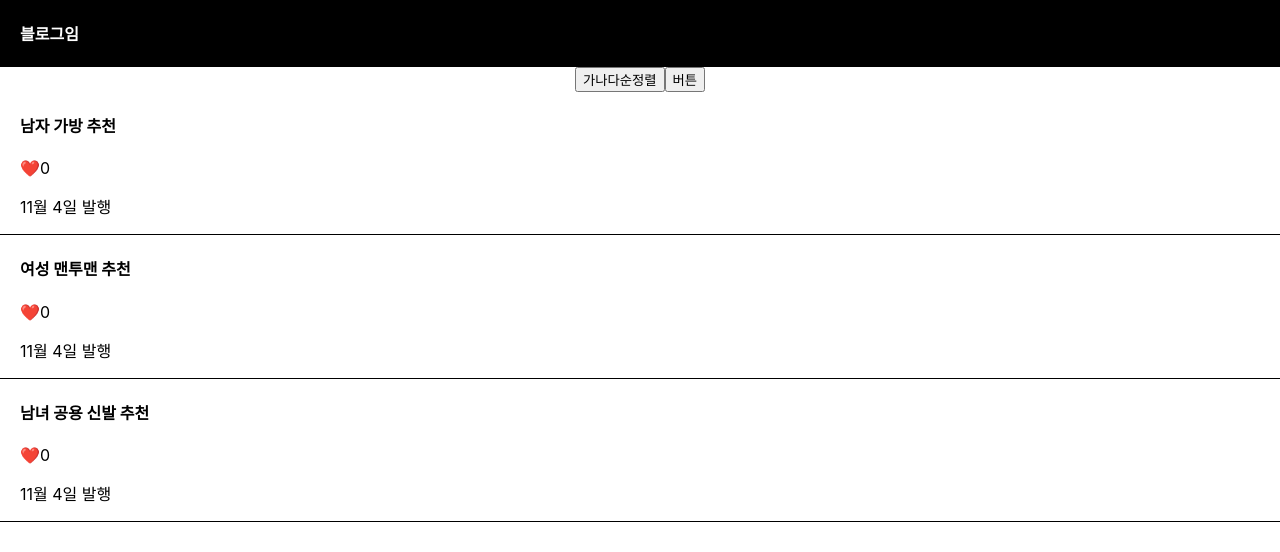
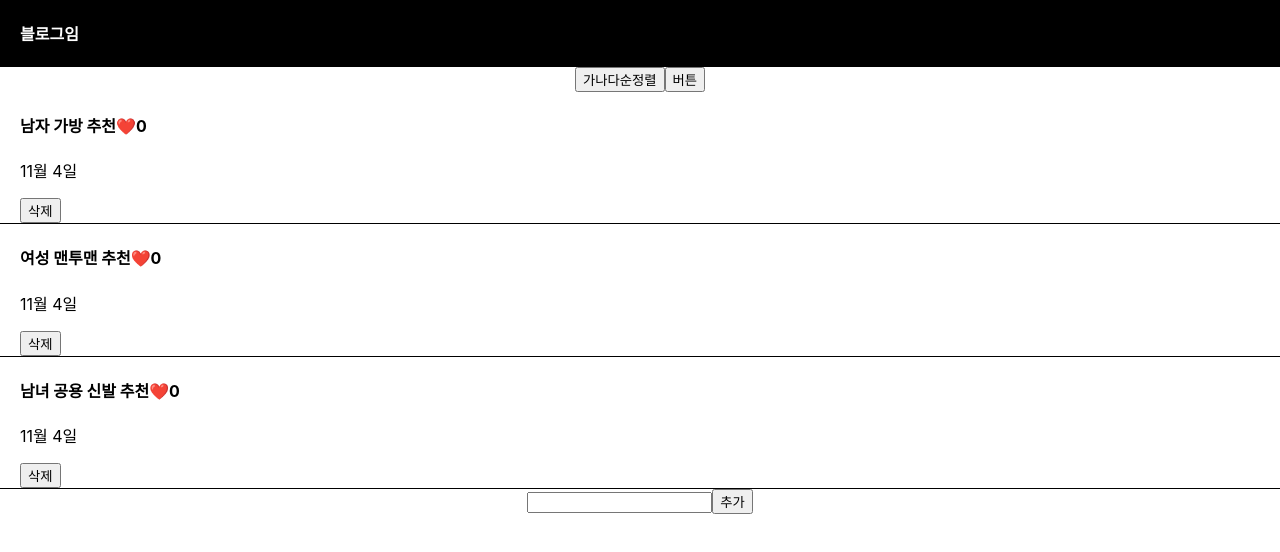
Before and after one commit to Bae0203/Blog, a React (Create React App) app: page / in a window 1280 px wide. Shown: the top 552 px of the page. Built offline with nearby package versions, Linux system fonts and the light colour scheme.

Commit message:
ADD :: 게시글추가
게시글 추가  + 삭제버튼

```diff
--- a/src/App.js
+++ b/src/App.js
@@ -7,9 +7,11 @@ function App() {
     "여성 맨투맨 추천",
     "남녀 공용 신발 추천",
   ]);
+  const [date, setDate] = useState(["11월 4일", "11월 4일", "11월 4일"]);
   const [reco, setReco] = useState([0, 0, 0]);
   const [modal, setModal] = useState(false);
   const [titleIndex, setTitleIndex] = useState(0);
+  const [inputVal, setInputVal] = useState("");
 
   return (
     <div className="App">
@@ -53,21 +55,62 @@ function App() {
               }}
             >
               {title[i]}
+              <span
+                onClick={(e) => {
+                  e.stopPropagation();
+                  let a = [...reco];
+                  a[i] = a[i] + 1;
+                  setReco(a);
+                }}
+              >
+                ❤️
+              </span>
+              {reco[i]}
             </h4>
-            <span
+            <p>{date[i]}</p>
+            <button
               onClick={() => {
-                let a = [...reco];
-                a[i] = a[i] + 1;
-                setReco(a);
+                let a = [...title];
+                console.log(a.splice(i, 1));
+                setTitle(a);
               }}
             >
-              ❤️
-            </span>
-            {reco[i]}
-            <p>11월 4일 발행</p>
+              삭제
+            </button>
           </div>
         );
       })}
+      <input
+        type={"text"}
+        onChange={(e) => {
+          setInputVal(e.target.value);
+          console.log(inputVal);
+        }}
+      />
+      <button
+        onClick={() => {
+          let copy = [...title];
+          let copy_reco = [...reco];
+          let copy_date = [...date];
+          let Todaydate = new Date();
+          let todayDate = Todaydate.getDate();
+          let todayMonth = Todaydate.getMonth();
+          todayMonth = todayMonth + 1;
+          if (inputVal != "") {
+            copy_reco.unshift(0);
+            copy.unshift(inputVal);
+            copy_date.unshift(todayMonth + "월 " + todayDate + "일");
+            setTitle(copy);
+            setReco(copy_reco);
+            setDate(copy_date);
+          }
+          // 밑에 처럼 짜면 안됨(내가 쓴 useState 블로그 글 보기!!)
+          // title.push(inputVal);
+          // console.log(title);
+        }}
+      >
+        추가
+      </button>
       {modal == true ? (
         <Modal title={title} setTitle={setTitle} titleIndex={titleIndex} />
       ) : null}
@@ -76,6 +119,9 @@ function App() {
 }
 //컴포넌트를 만들땐 앞글자는 무조건 대문자!
 const Modal = (props) => {
+  //State 만드는 곳은 State를 사용하는 컴포넌트들 중에 가장 최상위에 만들기
+  //const [titleIndex, setTitleIndex] = useState(0);
+
   return (
     <div className="modal">
       <h4>{props.title[props.titleIndex]}</h4>
```
